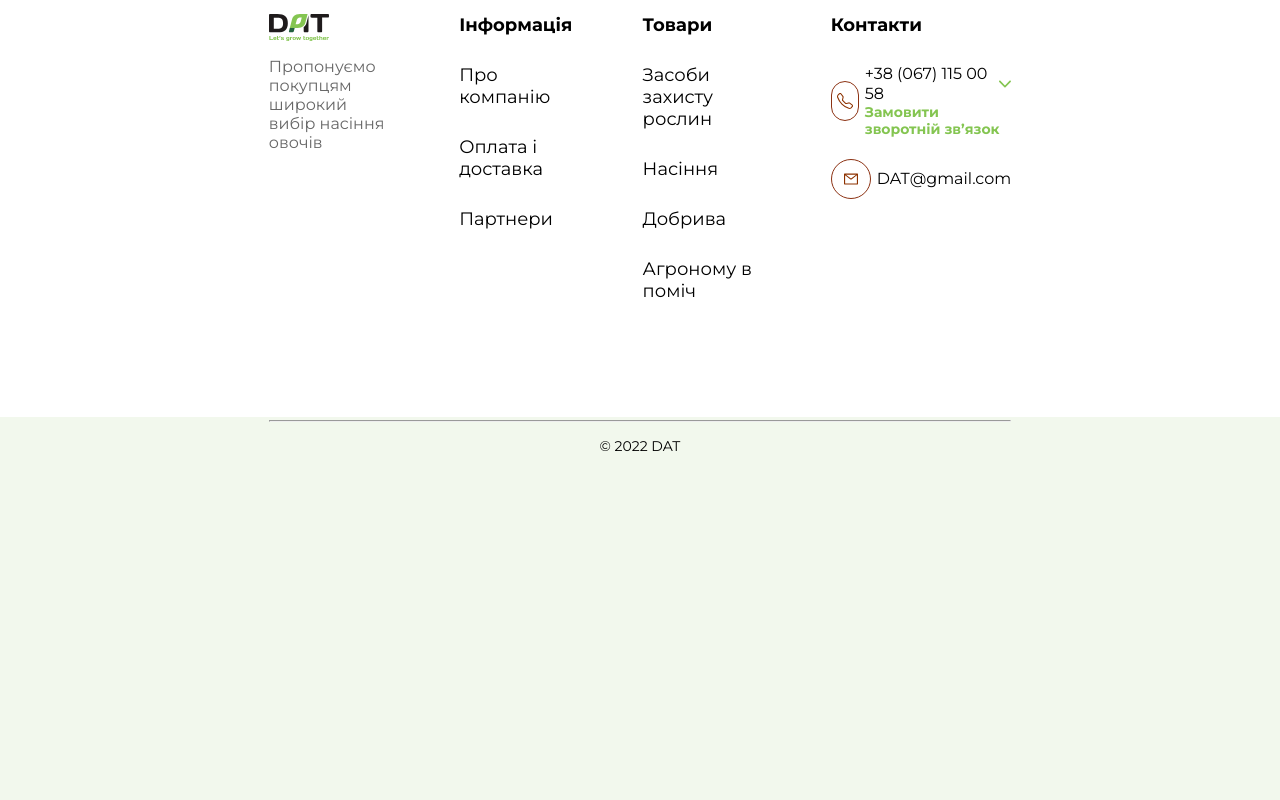
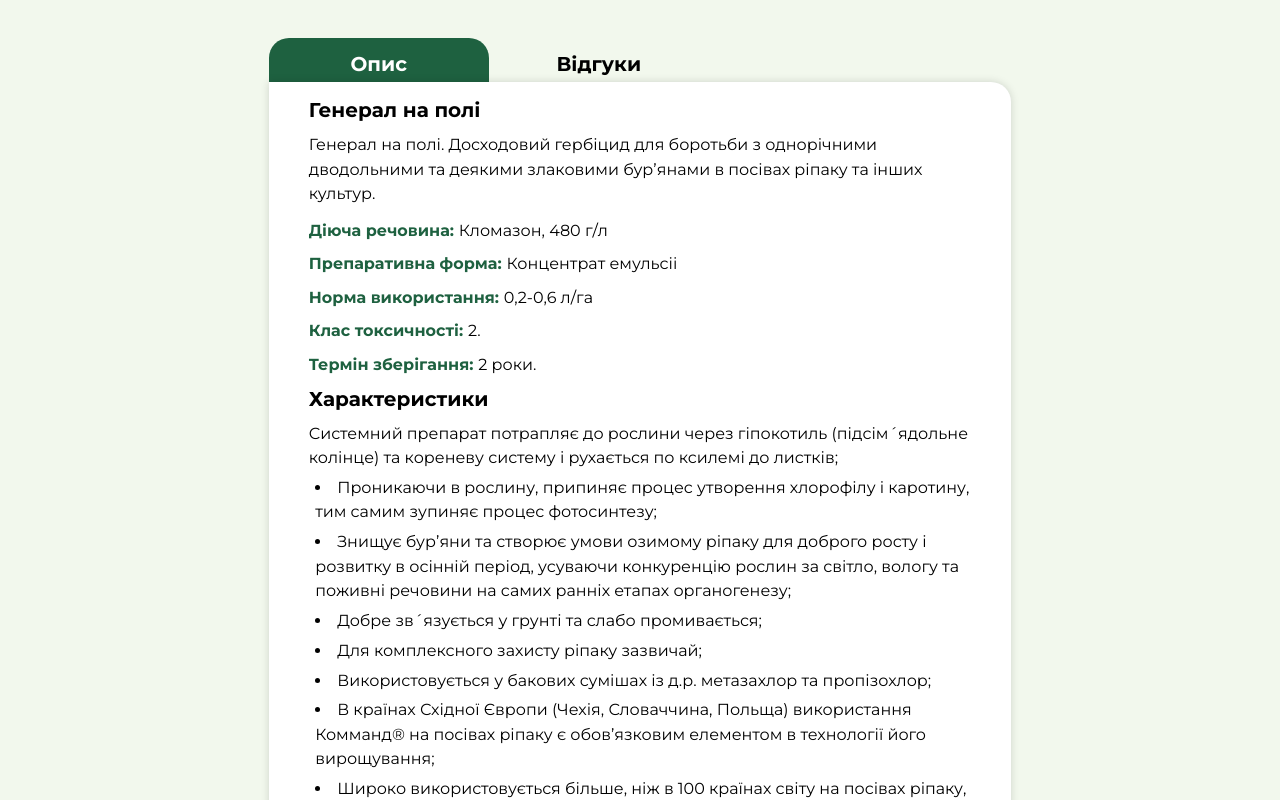
Before and after one commit to gracebir/catalog-app, a React (Create React App) app: page /tovar/1 in a window 1280 px wide. Shown: the part 900-1700 px from the top of the page. Before the commit the page ends 1355 px from the top, so only its background shows below. Built offline with nearby package versions, Linux system fonts and the light colour scheme.

Commit message:
tover tab section

```diff
--- /dev/null
+++ b/src/components/TovarTab/index.tsx
@@ -0,0 +1,60 @@
+import React from 'react'
+import { tabListItem } from '../../data'
+import { DivFirstSection, TabBody, TabBodyHeader, TabBodySection, TabButton, TabButtonSection, TabButtontext, TabHeaderParagraph, TabList, TabParagraph, TabSectionContainer, TabSpan, TabTextWrapper, TovarTabContainer } from './tovartabStyled'
+
+const TovarTab = () => {
+  return (
+    <TovarTabContainer>
+      <TabButtonSection>
+        <TabButton isActive={true}>
+            <TabButtontext isActive={true}>Опис</TabButtontext>
+        </TabButton>
+        <TabButton isActive={false}>
+            <TabButtontext isActive={false}>Відгуки</TabButtontext>
+        </TabButton>
+      </TabButtonSection>
+      <TabBody>
+        <TabBodySection>
+            <TabBodyHeader>Генерал на полі</TabBodyHeader>
+            <TabSectionContainer>
+                <TabHeaderParagraph>Генерал на полі. Досходовий гербіцид для боротьби з однорічними дводольними та деякими злаковими бур’янами в посівах ріпаку та інших культур.</TabHeaderParagraph>
+                <DivFirstSection>
+                    <TabSpan>Діюча речовина:</TabSpan><TabParagraph> Кломазон, 480 г/л</TabParagraph>
+                </DivFirstSection>
+                <DivFirstSection>
+                    <TabSpan>Препаративна форма:</TabSpan><TabParagraph>Концентрат емульсіі</TabParagraph>
+                </DivFirstSection>
+                <DivFirstSection>
+                    <TabSpan>Норма використання:</TabSpan><TabParagraph>0,2-0,6 л/га</TabParagraph>
+                </DivFirstSection>
+                <DivFirstSection>
+                    <TabSpan>Клас токсичності:</TabSpan><TabParagraph>2.</TabParagraph>
+                </DivFirstSection>
+                <DivFirstSection>
+                    <TabSpan>Термін зберігання:</TabSpan><TabParagraph>2 роки.</TabParagraph>
+                </DivFirstSection>
+            </TabSectionContainer>
+        </TabBodySection>
+        <TabBodySection>
+            <TabBodyHeader>Характеристики</TabBodyHeader>
+            <TabTextWrapper>
+                <TabHeaderParagraph>Системний препарат потрапляє до рослини через гіпокотиль (підсім´ядольне колінце) та кореневу систему і рухається по ксилемі до листків;</TabHeaderParagraph>
+                {tabListItem.slice(0,7).map((list, i)=>(
+                    <TabList key={i}>{list}</TabList>
+                ))}
+            </TabTextWrapper>
+        </TabBodySection>
+        <TabBodySection>
+            <TabBodyHeader>Рекомендації:</TabBodyHeader>
+            <TabTextWrapper>
+                {tabListItem.slice(7,tabListItem.length).map((list, i)=>(
+                    <TabList key={i}>{list}</TabList>
+                ))}
+            </TabTextWrapper>
+        </TabBodySection>
+      </TabBody>
+    </TovarTabContainer>
+  )
+}
+
+export default TovarTab
--- /dev/null
+++ b/src/components/TovarTab/tovartabStyled.tsx
@@ -0,0 +1,93 @@
+import styled from "styled-components";
+
+type tabButtonProps = {
+    isActive : boolean
+}
+
+export const TovarTabContainer = styled.div`
+    display: flex;
+    flex-direction: column;
+`
+
+export const TabButtonSection = styled.div`
+    display: flex;
+    flex-direction: row;
+`
+
+export const TabButton = styled.div<tabButtonProps>`
+    width: 13.75em;
+    height: 2.75em;
+    background-color: ${props => props.isActive ? `var(--color-dark-green)`: `none`};
+    box-shadow: ${props => props.isActive ? `0px 0px 8px rgba(0, 0, 0, 0.15))`: `none`};
+    border-radius: ${props => props.isActive ? `20px 20px 0px 0px`: `none`};
+    padding: .9em 0;
+    cursor: pointer;
+`
+
+export const TabButtontext = styled.p<tabButtonProps>`
+    font-size: 1.25rem;
+    font-weight: 700;
+    color: ${props => props.isActive ? `var(--color-white)`: `#000`};
+    text-align: center;
+`
+
+export const TabBody = styled.div`
+    box-shadow: 0px 0px 8px rgba(0, 0, 0, 0.15);
+    border-radius: 0px 20px 20px 20px;
+    background-color: var(--color-white);
+    height: 65.125em;
+    padding: 1em 2.5em;
+    display: flex;
+    flex-direction: column;
+    gap: 13px;
+`
+
+export const TabBodySection = styled.div`
+    display: flex;
+    flex-direction: column;
+    gap: 11px;
+`
+
+export const TabBodyHeader = styled.p`
+    font-size: 1.25rem;
+    font-weight: 700;
+`
+
+export const TabSectionContainer = styled.div`
+    display: flex;
+    flex-direction: column;
+    gap: .9em;
+`
+
+export const TabTextWrapper = styled.div`
+    display: flex;
+    flex-direction: column;
+    gap: .325em;
+`
+
+export const TabSpan = styled.span`
+    font-size: 1rem;
+    font-weight: 700;
+    color: var(--color-dark-green);
+`
+
+export const DivFirstSection = styled.div`
+    display: flex;
+    gap: .3em;
+`
+
+export const TabParagraph = styled.p`
+    font-size: 1rem;
+    font-weight: 400;
+`
+
+export const TabHeaderParagraph = styled.p`
+    font-size: 1rem;
+    font-weight: 400;
+    line-height: 24.54px;
+`
+
+export const TabList = styled.li`
+    margin-left: .4em;
+    line-height: 24.54px;
+`
--- a/src/data/index.tsx
+++ b/src/data/index.tsx
@@ -250,3 +250,20 @@ export const footerLinks = [
     'Добрива',
     'Агроному в поміч'
 ]
+
+export const tabListItem = [
+    'Проникаючи в рослину, припиняє процес утворення хлорофілу і каротину, тим самим зупиняє процес фотосинтезу;',
+    'Знищує бур’яни та створює умови озимому ріпаку для доброго росту і розвитку в осінній період, усуваючи конкуренцію рослин за світло, вологу та поживні речовини на самих ранніх етапах органогенезу;',
+    'Добре зв´язується у грунті та слабо промивається;',
+    'Для комплексного захисту ріпаку зазвичай;',
+    'Використовується у бакових сумішах із д.р. метазахлор та пропізохлор;',
+    'В країнах Східної Європи (Чехія, Словаччина, Польща) використання Комманд® на посівах ріпаку є обов’язковим елементом в технології його вирощування;',
+    'Широко використовується більше, ніж в 100 країнах світу на посівах ріпаку, сої, тютюну, перцю, моркви, картоплі, баштанних, бавовни та інших культур.',
+    'Для досягнення максимального ефекту потрібен якісний обробіток ґрунту: відсутність грудок, вирівняна поверхня поля, відсутність рослинних решток;',
+    'Обприскування ґрунту проводиться впродовж двох днів, а найкраще відразу ж після посіву;',
+    'За недостачі ґрунтової вологи після обприскування рекомендується провести коткування ґрунту кільчасто- шпоровими котками;',
+    'Норма витрати залежить від вмісту гумусу в ґрунті, на малогумусних ґрунтах її можна дещо знизити;',
+    'Може виникнути побіління першої пари листочків ріпаку, проте в подальшому воно зникає, а рослини мають більш розвинену кореневу систему, краще витримують низькі температури;',
+    'За потреби пересіву через 30-60 днів після обробки ріпак та сою можна сіяти після поверхневого обробітку ґрунту на глибину 8-10 см, для всіх інших культур рекомендується провести глибоку оранку;',
+    'Обов´язковою вимогою під час внесення препарату є забезпечення суцільного покриття поверхні поля.'
+]
--- a/src/pages/Tovar/index.tsx
+++ b/src/pages/Tovar/index.tsx
@@ -1,6 +1,7 @@
 import React from 'react'
 import { UpperTitle, Dotitle, Span } from '../../components/Titles/titleStyled'
 import TovalSmallCard from '../../components/TovarSmallCard'
+// eslint-disable-next-line
 import { BasketBadge, BasketBadgeText, HeaderRight, SmallCardSection, TopPrice, TopPriceLeft, TopPriceSection, TopPriceText, TovarContainer, ToverCircles, ToverHeader, ToverLeftSection, ToverMain, ToverPrice, ToverPriceButtom, ToverPriceFooter, ToverPriceSub, ToverRigtSection, ToverRigtSectionHeader, ToverSubMain } from './tovarstyled'
 import prod from '../../assets/prod1.svg'
 import right from '../../assets/right.svg'
@@ -10,6 +11,7 @@ import {BsCheck} from 'react-icons/bs'
 import {SlBasket} from 'react-icons/sl'
 import { AiOutlineHeart} from 'react-icons/ai'
 import Circlebasket from '../../components/CircleBasket'
+import TovarTab from '../../components/TovarTab'
 
 const Tovar = () => {
   return (
@@ -55,6 +57,7 @@ const Tovar = () => {
                 </ToverPriceFooter>
               </ToverRigtSection>
             </ToverSubMain>
+            <TovarTab/>
         </ToverMain>
 
     </TovarContainer>
--- a/src/pages/Tovar/tovarstyled.tsx
+++ b/src/pages/Tovar/tovarstyled.tsx
@@ -7,6 +7,9 @@ export const TovarContainer = styled.div`
 export const ToverMain = styled.div`
     width: 58%;
     margin: 0 auto;
+    display: flex;
+    flex-direction: column;
+    gap: 4.5em;
 `
 export const SmallCardSection = styled.div`
     display: flex;
```
